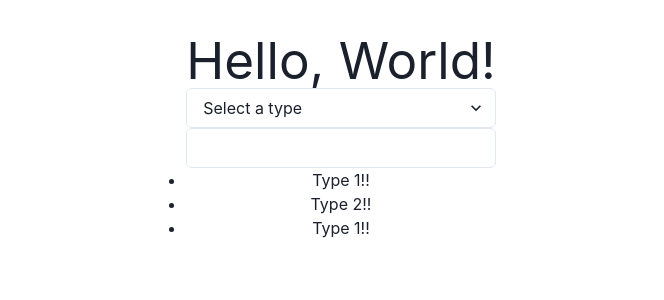
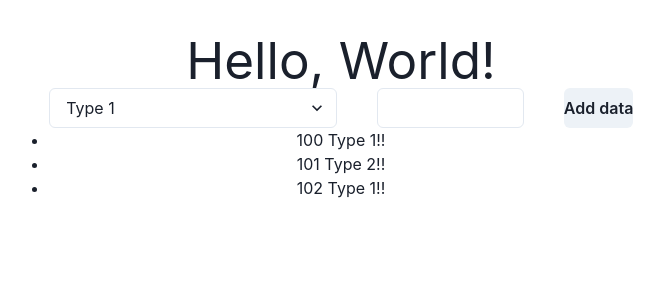
Before and after one commit to rkube/react_scopes, a React (Vite) app: page / in a window 1280 px wide. Shown: the top 300 px of the page, without its empty margins (299-963 px from the left). Built offline with nearby package versions, Linux system fonts and the light colour scheme.

Commit message:
Fun with selectors

```diff
--- a/src/App.tsx
+++ b/src/App.tsx
@@ -1,8 +1,8 @@
 //
-// import { useState } from 'react'
+import { useState } from 'react'
 import './App.css'
 
-import { type_e, items_t, type_string_repr } from './types/all_types'
+import { type_e, items_t, to_str } from './types/all_types'
 import MyList from './components/list'
 import Selector from './components/selector'
 import { ChakraProvider } from '@chakra-ui/react'
@@ -10,7 +10,7 @@ import { ChakraProvider } from '@chakra-ui/react'
 
 function App() {
 
-  const list_data:items_t[] = [
+  const init_state:items_t[] = [
     {
       index: 1,
       shot: 100,
@@ -31,16 +31,14 @@ function App() {
     }
   ]
 
-  // console.log(type_string_repr[type_e.Type1])
-
+const [list_data, set_list_data] = useState<items_t[]>(init_state)
 
   return (
     <>
       <h1>Hello, World!</h1>
       <ChakraProvider>
       <Selector />
-      {/* <MyList items_list={list_data} render={(item: items_t): string => { return item.title} }/> */}
-      <MyList items_list={list_data} render={(item: items_t): string => { return type_string_repr[item.type]} }/>
+      <MyList items_list={list_data} render={(item: items_t): string => { return to_str(item)} }/>
       </ChakraProvider>
     </>
   )
--- a/src/components/selector.tsx
+++ b/src/components/selector.tsx
@@ -1,24 +1,57 @@
 // Select things to put in our list
 
-import { NumberInput, NumberInputField, Select } from '@chakra-ui/react'
+import { useCallback, useState } from 'react'
+import { Button, NumberInput, NumberInputField, Select, Stack } from '@chakra-ui/react'
+
+import { type_e } from '../types/all_types'
 
 
 const Selector = () => {
 
+  const [shot, setShot] = useState<number>(0);
+  const [selectedType, setSelectedType] = useState<type_e>(type_e.Type2)
+
+  // Update selectedType from select menu:
+  const update_type = (e: React.FormEvent<HTMLSelectElement>) => {
+    console.log(e.currentTarget.value);
+    switch(e.currentTarget.value) {
+      case "Type 1":
+        console.log("Ok: selected_ix: ", e.currentTarget.value)
+        setSelectedType(type_e.Type1)
+        console.log("this_type = ", selectedType)
+        break
+      case "Type 2":
+        console.log("Ok: selected_ix: ", e.currentTarget.value)
+        setSelectedType(type_e.Type2)
+        console.log("this_type = ", selectedType)
+
+        break
+      case "Type 3":
+        console.log("Ok: selected_ix: ", e.currentTarget.value)
+        setSelectedType(type_e.Type3)
+        console.log("this_type = ", selectedType)
+        break
+      default:
+        console.log("This should not happen: selected_ix: ", e.currentTarget.value)
+        console.log(e.currentTarget.value)
+        break;
+    }
+  }
+
+
   return(
     <div>
-      <div> {/* Type */}
-      <Select placeholder="Select a type" onChange={(e) => console.log(e.target.value)}>
+      <Stack spacing={10} direction='row'>
+      <Select onChange={update_type}>
         <option value="Type 1">Type 1</option>
         <option value="Type 2">Type 2</option>
         <option value="Type 3">Type 3</option>
       </Select>
-      </div> {/* Type */}
-      <div> {/* Number */}
         <NumberInput>
-          <NumberInputField  onChange={(e) => {console.log(e.target.value)}}/>
+          <NumberInputField  onChange={(e) => {setShot(Number(e.target.value))}}/>
         </NumberInput>
-      </div> {/* Number */}
+        <Button onClick={(e) => {console.log(e)}}>Add data</Button>
+      </Stack>
     </div>
   )
 }
--- a/src/types/all_types.tsx
+++ b/src/types/all_types.tsx
@@ -16,12 +16,17 @@ type enum_dict<T extends string | symbol | number, U> = {
 // Allowed types for type
 enum type_e {Type1, Type2, Type3}
 
+// String representation of the Types in the enum dict
 const type_string_repr: enum_dict<type_e, string> = {
     [type_e.Type1]: "Type 1!!",
     [type_e.Type2]: "Type 2!!",
     [type_e.Type3]: "Type 3!!",
 }
 
+// String representation of an items_t
+const to_str = (it: items_t) => {
+    return(it.shot.toString() + " " + type_string_repr[it.type])
+}
 
 
-export {type_e, type items_t, type_string_repr}
+export {type_e, type items_t, type_string_repr, to_str}
```
